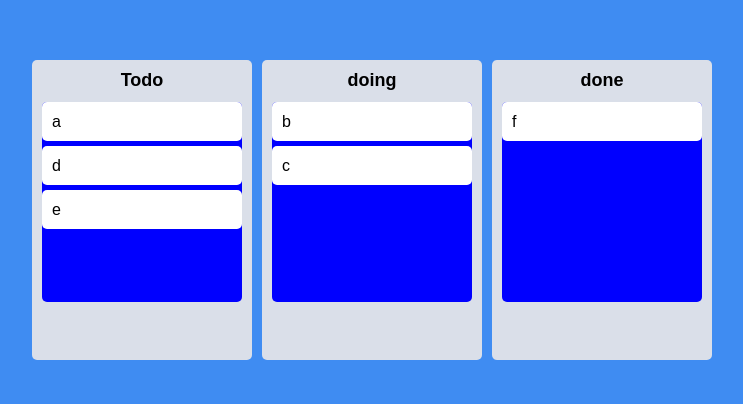
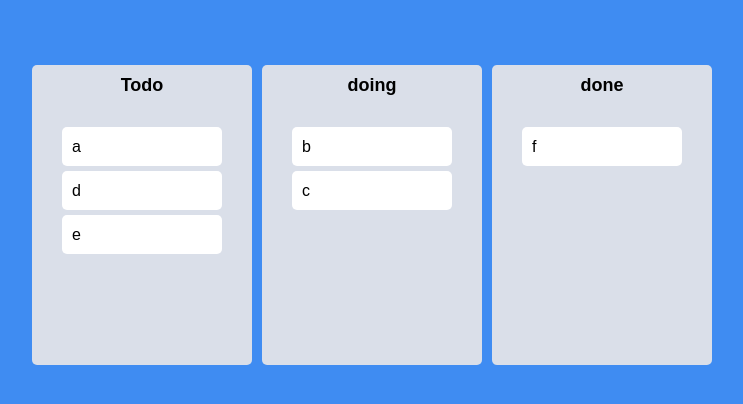
Before and after one commit to Namyunha/Trello, a React (Create React App) app: page / in a window 1280 px wide. Shown: the part 190-594 px from the top of the page, without its empty margins (268-1011 px from the left). Built offline with nearby package versions, Linux system fonts and the light colour scheme.

Commit message:
css추가적용

```diff
--- a/src/components/Draggable.tsx
+++ b/src/components/Draggable.tsx
@@ -11,12 +11,12 @@ const DraggableCard = ({toDo, index}:IDraggableCard) => {
     console.log(toDo, "has been rendered");
   return (
     <Draggable key={toDo} draggableId={toDo} index={index}>
-        {(magic) => (
-            <Card
-            ref={magic.innerRef}
-              {...magic.dragHandleProps}
-              {...magic.draggableProps}
-            >
+        {(magic, info) => (
+            <Card $isDraggingOver={info.isDragging}
+              ref={magic.innerRef}
+                {...magic.dragHandleProps}
+                {...magic.draggableProps}
+              >
             {toDo}
             </Card>
         )}
--- a/src/styles.ts
+++ b/src/styles.ts
@@ -2,6 +2,7 @@ import styled from "styled-components";
 
 export const Wrapper = styled.div`
   display: flex;
+  padding-top: 10px;
   max-width: 680px;
   width: 100%;
   margin: 0 auto;
@@ -24,15 +25,19 @@ interface IAreaProps {
 
 
 export const BoardWrapper = styled.div<IAreaProps>`
-  background-color: ${props => props.$isDraggingOver ? "pink" : props.$isDraggingFromThis ? "red" : "blue"};
+  background-color: ${props => props.$isDraggingOver ? "#dfe6e9" : props.$isDraggingFromThis ? "#b2bec3" : "transparent"};
   border-radius: 5px;
   min-height: 200px;
   transition: background-color 0.3s ease-in-out;
+  padding: 20px;
 `;
 
-export const Card = styled.div`
+export const Card = styled.div<{ $isDraggingOver: boolean }>`
   border-radius: 5px;
   margin-bottom: 5px;
   padding: 10px 10px;
-  background-color: ${(props) => props.theme.cardColor};
+  background-color: ${(props) =>
+    props.$isDraggingOver ? "#74b9ff" : props.theme.cardColor};
+  box-shadow: ${props =>
+  props.$isDraggingOver ? '0px 2px 10px rgba(0, 0, 0, 0.05)' : "none"}
 `;
```
